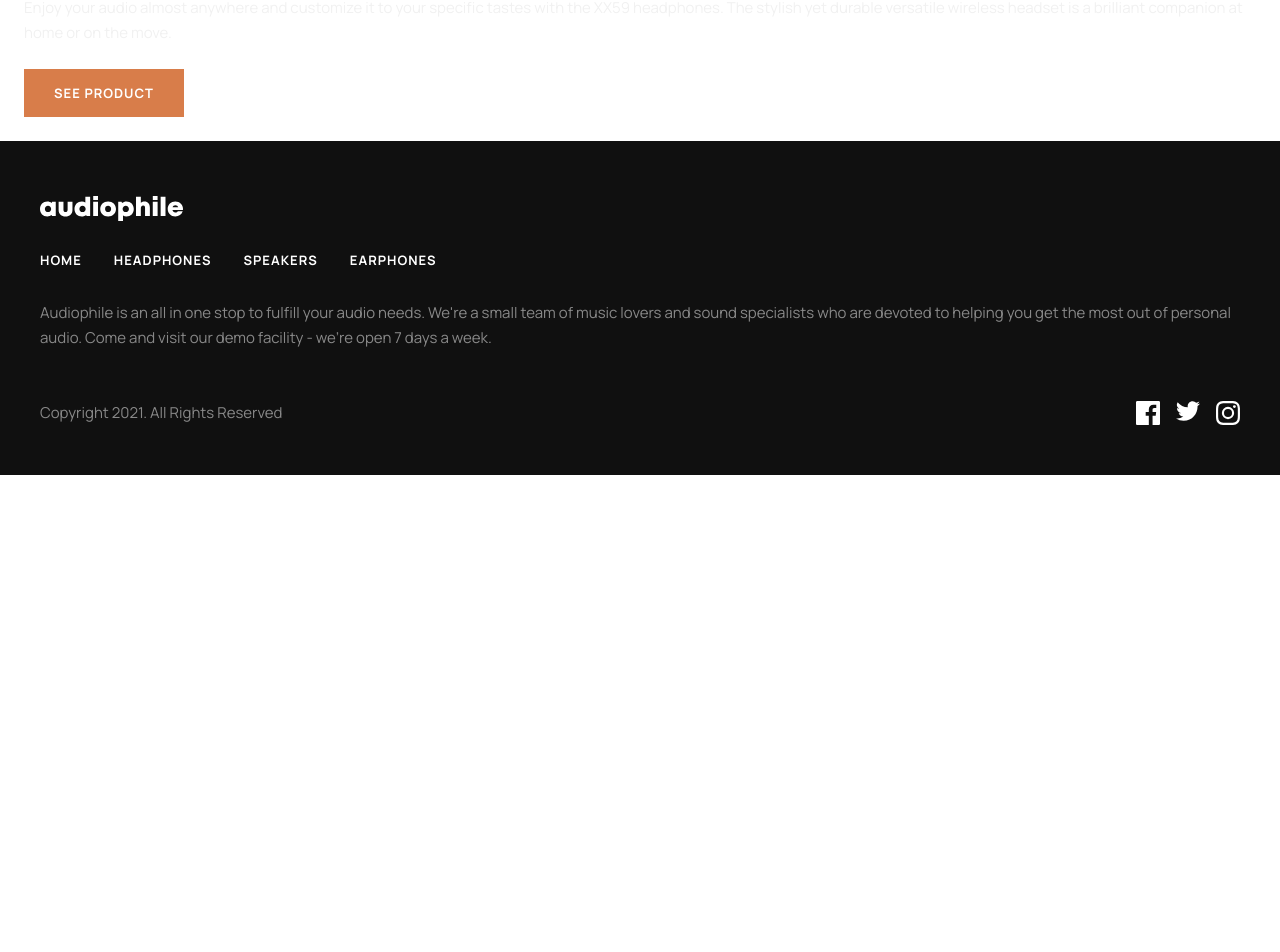
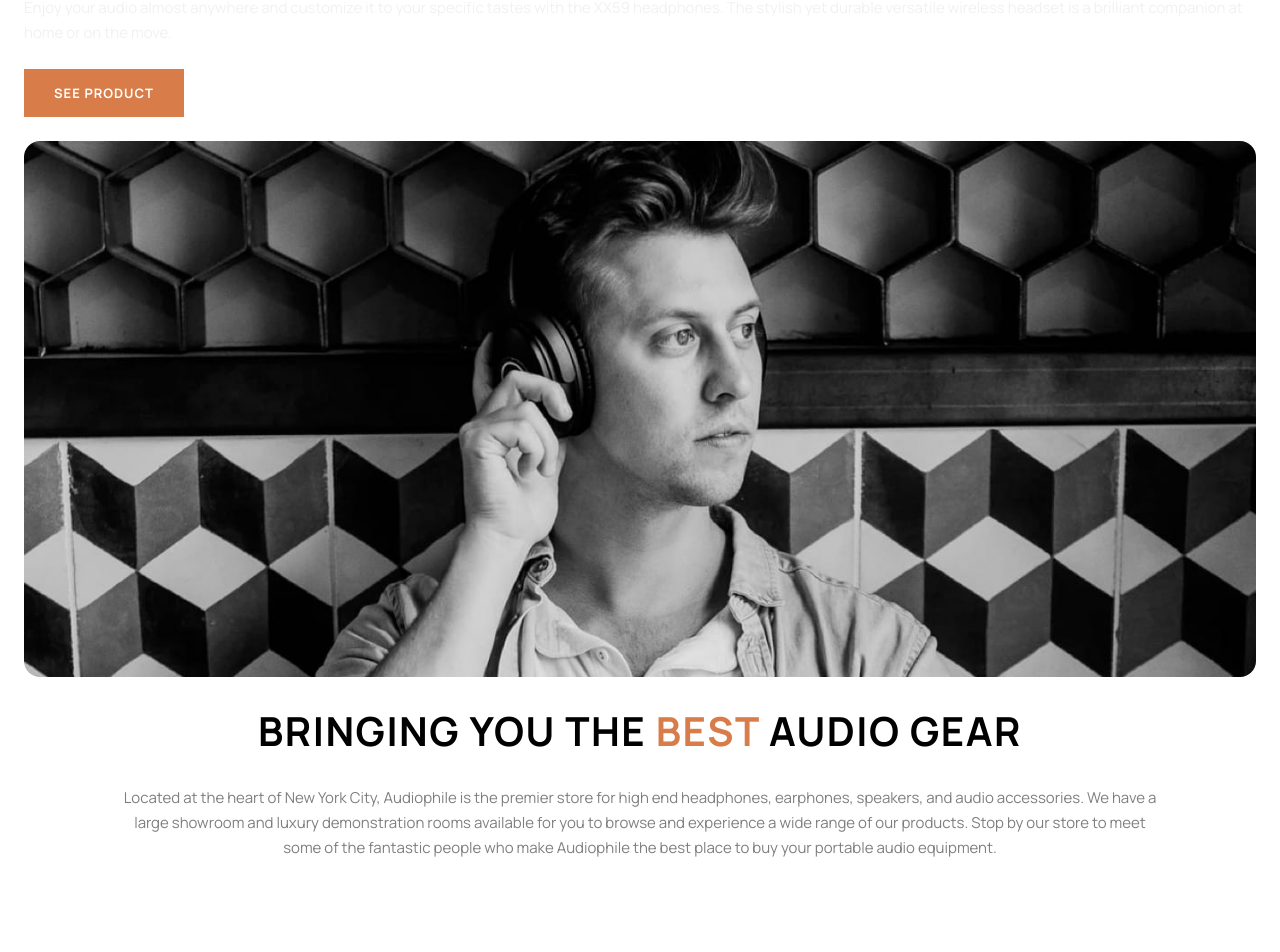
Before and after one commit to russfraze/audiophile-ecommerce-website, a React (Create React App) app: page /headphones in a window 1280 px wide. Shown: the part 4576-5528 px from the top of the page. Before the commit the page ends 5051 px from the top, so only its background shows below. Built offline with nearby package versions, Linux system fonts and the light colour scheme.

Commit message:
best audio module added

```diff
--- /dev/null
+++ b/src/components/BestAudio.js
@@ -0,0 +1,30 @@
+import styles from './BestAudio.module.css'
+import bestGear from '../assets/shared/mobile/image-best-gear.jpg'
+import bestGearTab from '../assets/shared/tablet/image-best-gear.jpg'
+
+
+function BestAudio() {
+    return (
+        <section>
+
+                <div className={styles.bestImage}>
+                    <picture>
+                        <source media="(min-width:768px)" srcset={bestGearTab} />
+                        <img src={bestGear} />
+                    </picture>
+                </div>
+
+                <div className={`${styles.bestImage__text} ${'flex_group_column'}`}>
+                    <h2 className='black'>Bringing you the <span className={styles.wordPop}>best</span> audio gear</h2>
+                    <p className='black50'> Located at the heart of New York City, Audiophile is the premier store for high end headphones,
+                    earphones, speakers, and audio accessories. We have a large showroom and luxury demonstration
+                    rooms available for you to browse and experience a wide range of our products. Stop by our store
+                    to meet some of the fantastic people who make Audiophile the best place to buy your portable
+                    audio equipment.</p>
+                </div>
+
+            </section>
+    )
+}
+
+export default BestAudio
--- /dev/null
+++ b/src/components/BestAudio.module.css
@@ -0,0 +1,39 @@
+
+
+.bestImage {
+    /* padding: 1.5rem; */
+}
+
+.bestImage img {
+    height: auto;
+    width: 100%;
+    border-radius: 1rem;
+}
+
+.bestImage__text {
+    padding: 1.5rem;
+    margin-bottom: 100px;
+    gap: 2rem;
+}
+
+.wordPop {
+    color: var(--clr-dark-coral)
+}
+
+
+
+
+
+@media (min-width: 768px) {
+
+
+    .bestImage__text {
+        padding: 2rem 6rem;
+    }
+
+
+}
+
+@media (min-width: 1440px) {
+
+}
--- a/src/pages/Headphones.js
+++ b/src/pages/Headphones.js
@@ -3,6 +3,7 @@ import styles from '../pages/Headphones.module.css'
 import markTwo from '../assets/product-xx99-mark-two-headphones/mobile/image-product.jpg'
 import markOne from '../assets/product-xx99-mark-one-headphones/mobile/image-product.jpg'
 import xx59 from '../assets/product-xx59-headphones/mobile/image-product.jpg'
+import BestAudio from '../components/BestAudio'
 import Button from '../UI/Button'
 
 
@@ -45,7 +46,7 @@ function Headphones() {
 
             <Button>see product</Button>
 
-
+            <BestAudio />
         </main>
         </>
     )
```
